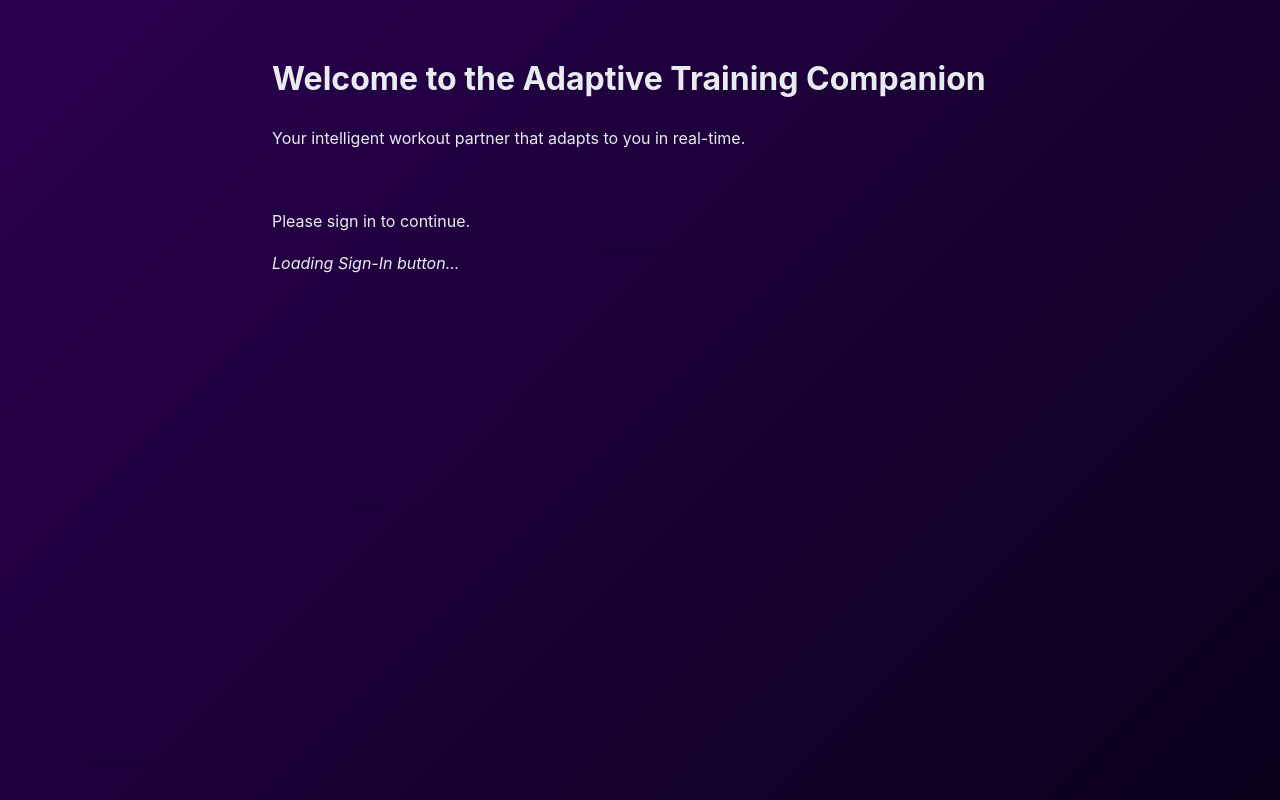
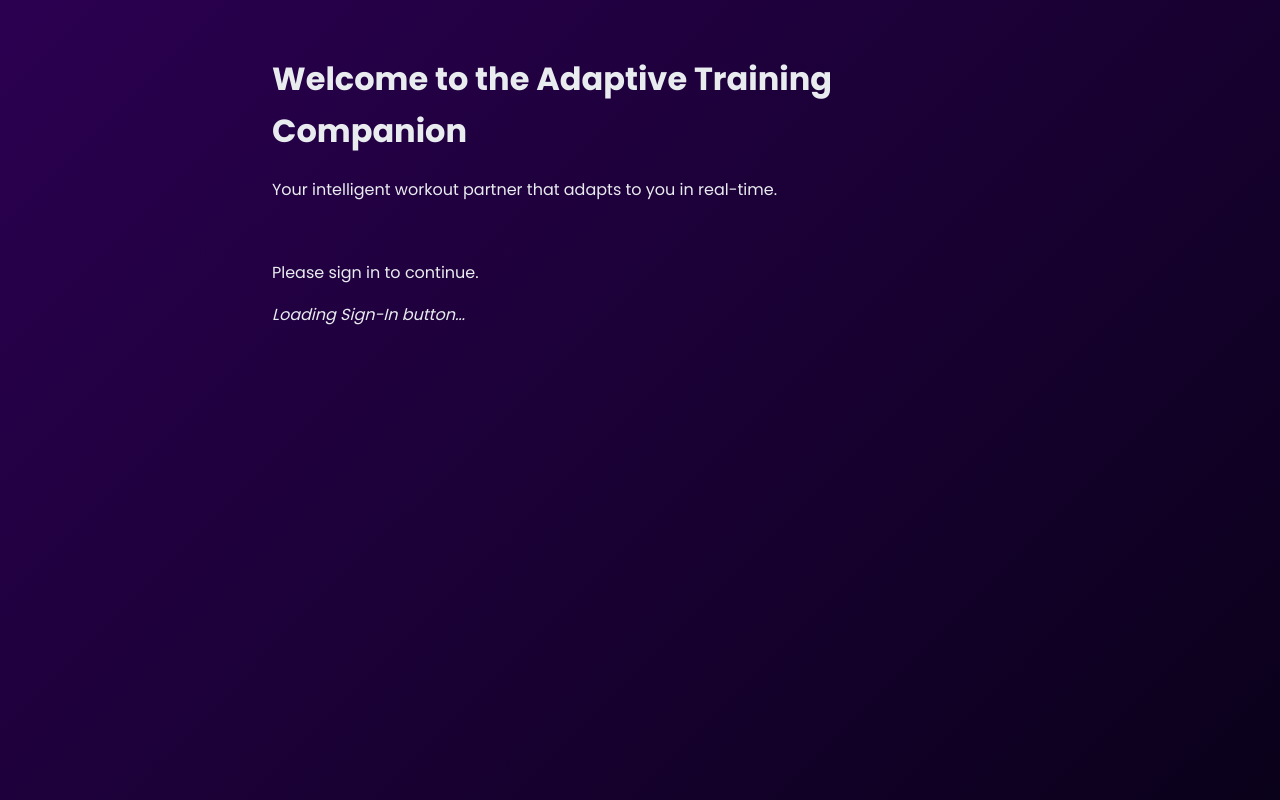
Before and after one commit to uncannyvalleytech/adaptive-training-companion, a website built with Vite: page index.html in a window 1280 px wide. Built offline with nearby package versions, Linux system fonts and the light colour scheme.

Commit message:
Update index.html

```diff
--- a/index.html
+++ b/index.html
@@ -8,6 +8,12 @@
       name="description"
       content="An intelligent workout app that adapts to you in real-time."
     />
+
+    <!-- Google Fonts: Poppins -->
+    <link rel="preconnect" href="https://fonts.googleapis.com">
+    <link rel="preconnect" href="https://fonts.gstatic.com" crossorigin>
+    <link href="https://fonts.googleapis.com/css2?family=Poppins:wght@400;500;600;700&display=swap" rel="stylesheet">
+
     <link rel="stylesheet" href="./src/style.css" />
 
     <script type="importmap">
```
